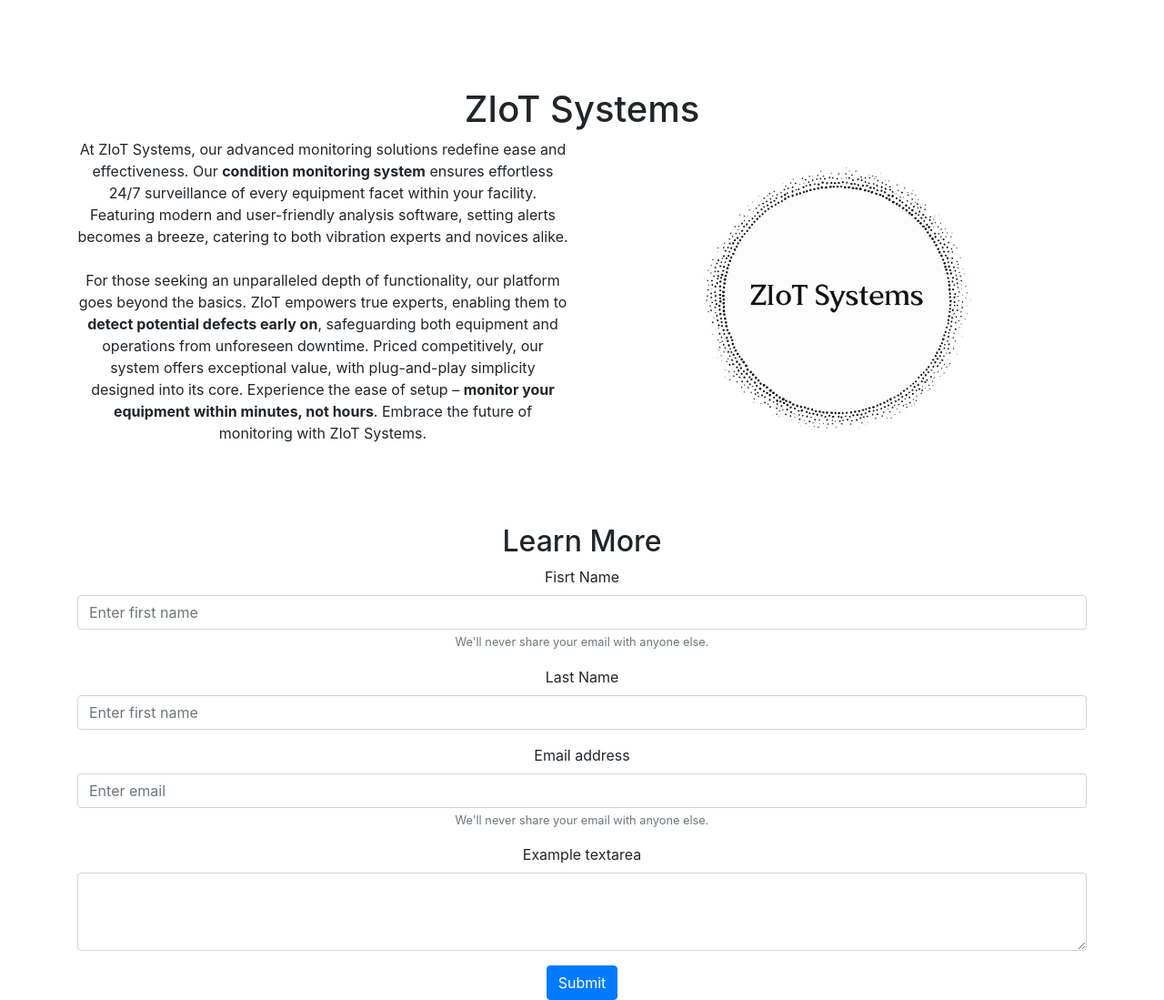
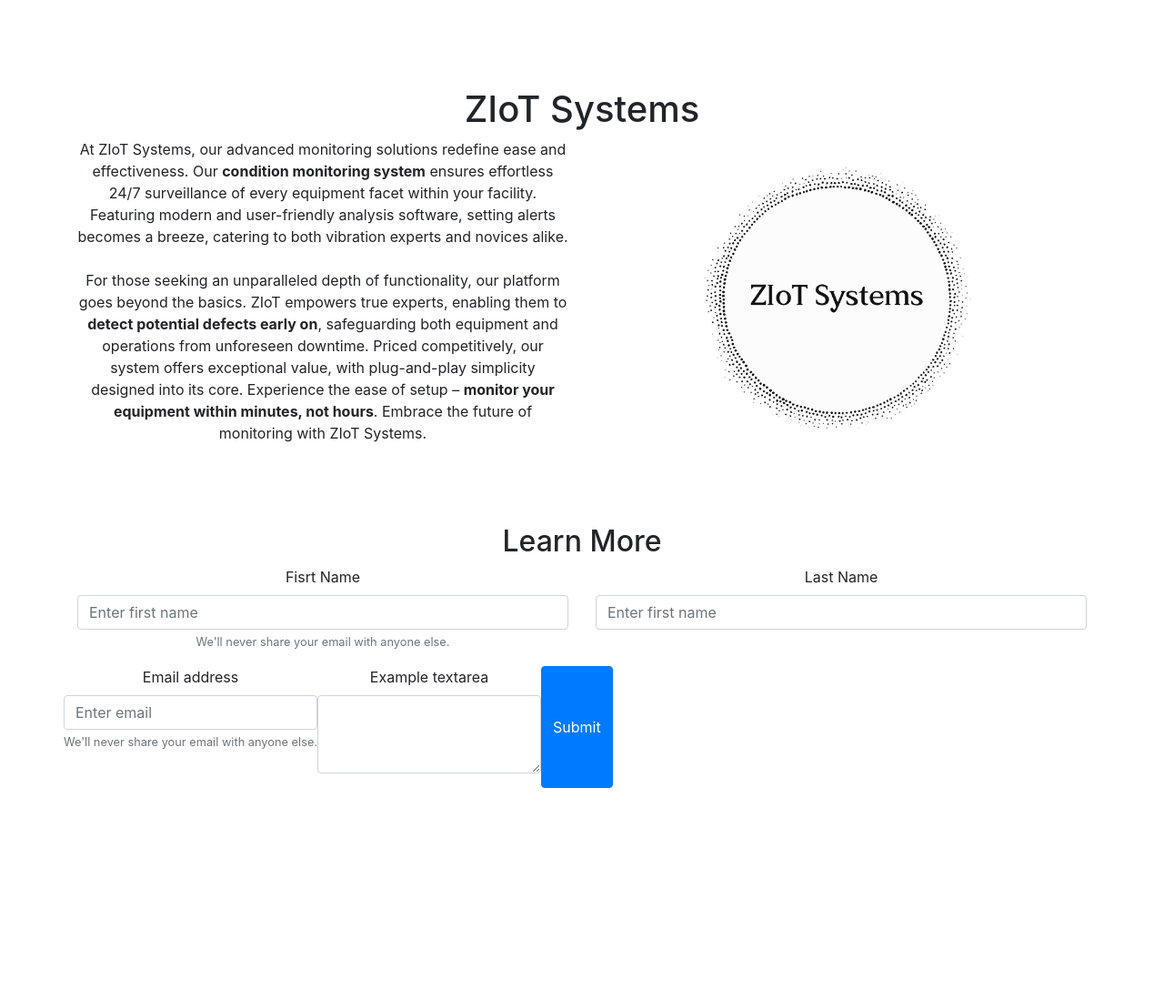
Before and after one commit to ZIoT-Systems/ZIoT-Systems.github.io, a Jekyll site: the page built from README.md, in a window 1280 px wide. Shown: the whole page at 91% size. Built offline with Jekyll 4.4.1, drawn with Linux system fonts in a browser that asks for light colours; our own code applies the rules of GitHub Pages for plain Markdown files; after the commit the page ends 900 px from its top, so only the background shows below that.

Commit message:
bootstrap

```diff
--- a/_layouts/default.html
+++ b/_layouts/default.html
@@ -55,14 +55,19 @@
     <div class="container text-center">
         <h2>Learn More</h2>
         <form>
+            <div class="row">
+                <div class="col-md-6">
                     <div class="form-group">
                         <label for="firstName">Fisrt Name</label>
                         <input type="text" class="form-control" id="inputFirstName" aria-describedby="emailHelp" placeholder="Enter first name">
                         <small id="emailHelp" class="form-text text-muted">We'll never share your email with anyone else.</small>
                     </div>
+                </div>
+                <div class="col-md-6">
                     <div class="form-group">
                         <label for="lastNameName">Last Name</label>
                         <input type="text" class="form-control" id="inputFirstName" aria-describedby="emailHelp" placeholder="Enter first name">
+                    </div>
             </div>
             <div class="form-group">
                 <label for="exampleInputEmail1">Email address</label>
```
Lines whose indentation alone changed are shown as unchanged.
